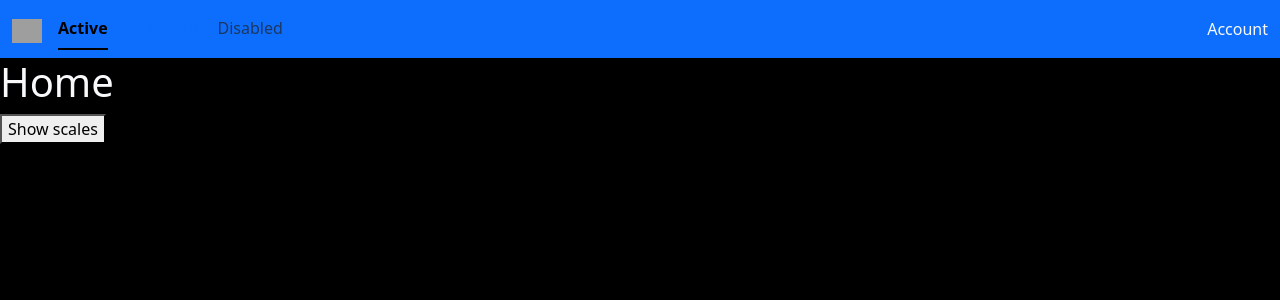
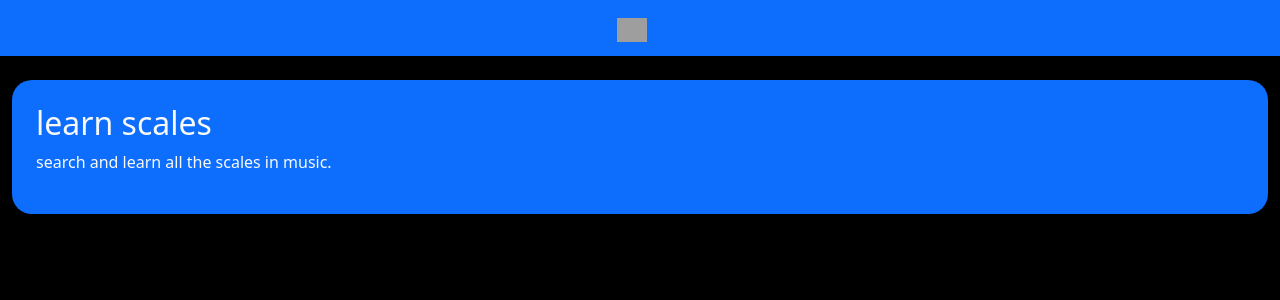
Before and after one commit to yadhumanikandan/music_web_django, a Django app: page / in a window 1280 px wide. Shown: the top 300 px of the page. Run offline with Django 5.2, Linux system fonts and the light colour scheme; grey boxes are pictures that could not be loaded.

Commit message:
styling home page

```diff
--- /dev/null
+++ b/music_web/base/static/base/style.css
@@ -0,0 +1,7 @@
+.curved-box {
+  border-radius: 20px;
+}
+
+a {
+  text-decoration: none;
+}
--- a/music_web/base/templates/base/base.html
+++ b/music_web/base/templates/base/base.html
@@ -1,40 +1,27 @@
+{% load static %}
 <!DOCTYPE html>
 <html lang="en">
 <head>
     <meta charset="UTF-8">
     <meta name="viewport" content="width=device-width, initial-scale=1.0">
     <link href="https://cdn.jsdelivr.net/npm/bootstrap@5.3.3/dist/css/bootstrap.min.css" rel="stylesheet" integrity="sha384-QWTKZyjpPEjISv5WaRU9OFeRpok6YctnYmDr5pNlyT2bRjXh0JMhjY6hW+ALEwIH" crossorigin="anonymous">
+    <link rel="stylesheet" href="{% static 'base/style.css' %}">
     <title>{% block title %} TheMusicianTheory {% endblock %}</title>
 </head>
+
 <body class="bg-black text-light">
 <div>
     <nav class="navbar navbar-expand-lg bg-primary">
-        <div class="container-fluid">
+        <div class="container-fluid justify-content-center">
                 <a class="navbar-brand" href="#">
                   <img src="/docs/5.3/assets/brand/bootstrap-logo.svg" alt="logo" width="30" height="24">
                 </a>
-          <button class="navbar-toggler" type="button" data-bs-toggle="collapse" data-bs-target="#navbarSupportedContent" aria-controls="navbarSupportedContent" aria-expanded="false" aria-label="Toggle navigation">
-            <span class="navbar-toggler-icon"></span>
-          </button>
-          <div class="collapse navbar-collapse justify-content-between" id="navbarSupportedContent">
-            <ul class="nav nav-underline">
-                <li class="nav-item">
-                  <a class="nav-link active" aria-current="page" href="#">Active</a>
-                </li>
-                <li class="nav-item">
-                  <a class="nav-link" href="#">Link</a>
-                </li>
-                <li class="nav-item">
-                  <a class="nav-link" href="#">Link</a>
-                </li>
-                <li class="nav-item">
-                  <a class="nav-link disabled" aria-disabled="true">Disabled</a>
-                </li>
-              </ul>
-            <a class="nav-link active" aria-current="page" href="#">Account</a>
-          </div>
+
+            <!-- <a class="nav-link active" aria-current="page" href="#">Account</a> -->
         </div>
     </nav>
+
+
 
     <div>
         {% block content %}
--- a/music_web/base/templates/base/home.html
+++ b/music_web/base/templates/base/home.html
@@ -6,8 +6,19 @@
 
 
 
-<h1>Home</h1>
-<button id="redirectButton">Show scales</button>
+<div class="container-fluid mt-4">
+    <div class="row">
+      <div class="col">
+        <a href="{% url 'base:show_scales' %}">
+            <div class="text-light bg-primary p-4 curved-box">
+                <h2>learn scales</h2>
+                <p>search and learn all the scales in music.</p>
+            </div>
+        </a>
+      </div>
+    </div>
+</div>
+
 
 
 <script>
```
